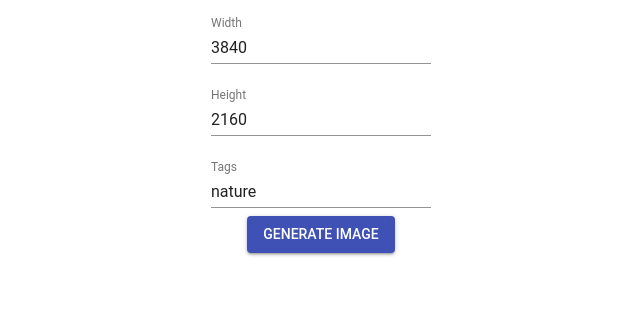
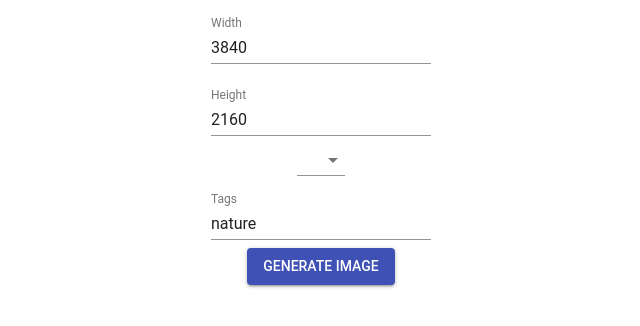
Before and after one commit to brandon-schabel/react-unsplashed-gen, a React (Create React App) app: page / in a window 1280 px wide. Shown: the top 326 px of the page, without its empty margins (319-959 px from the left). Built offline with nearby package versions, Linux system fonts and the light colour scheme.

Commit message:
add drop down for common screen resolutions

```diff
--- a/src/App.js
+++ b/src/App.js
@@ -1,6 +1,8 @@
 import React, { Component } from 'react';
 import Button from '@material-ui/core/Button';
 import TextField from '@material-ui/core/TextField'
+import Select from '@material-ui/core/Select'
+import MenuItem from '@material-ui/core/MenuItem'
 import './App.css';
 
 class App extends Component {
@@ -11,29 +13,18 @@ class App extends Component {
       imageWidth: '3840',
       imageHeight: '2160',
       tags: 'nature',
+      selectorValue: '',
+
     }
-    this.handleSubmit = this.handleSubmit.bind(this);
-    this.generateUrl = this.generateUrl.bind(this);
-    this.handleChange = this.handleChange.bind(this);
   }
 
-  generateUrl(imageWidth, imageHeight, tags) {
-    // console.log(width, height, tags)
-    //const splitTags = tags.split(" ");
-    // console.log('split', splitTags)
+  generateUrl = (imageWidth, imageHeight, tags) => {
     let generatedUrl = 'https://source.unsplash.com/' + imageWidth + 'x' + imageHeight + '/?' + tags
 
-    /*
-    for(let i = 0; i < splitTags.length; i++) {
-      generatedUrl.concat('tag'+',')
-    }
-    */
-
-    console.log(generatedUrl);
     return generatedUrl;
   }
 
-  handleSubmit(event) {
+  handleSubmit = (event) => {
     event.preventDefault();
     let url = 'https://source.unsplash.com/' + this.state.imageWidth + 'x' + this.state.imageHeight + '/?' + this.state.tags
     console.log(url);
@@ -46,8 +37,44 @@ class App extends Component {
     });
   };
 
+  handleSelectChange = event => {
+    let height = 0;
+    let width = 0;
+    console.log(event.target.value);
+    this.setState({ selectorValue: event.target.value });
+    switch(event.target.value) {
+      case "1080":
+        width = 1920
+        height = 1080
+        break;
+      case "1440":
+        width = 2560
+        height = 1440
+        break;
+      case "4k":
+        width = 3840
+        height = 2080
+        break;
+      case "4k-uwide":
+        width = 3840
+        height = 1440
+        break;
+      case "mbp16-18":
+        width = 2880
+        height = 1880
+        break;
+      default:
+        width = 3840
+        height = 2080
+    }
+
+    this.setState({
+      imageWidth: width,
+      imageHeight: height
+    })
+  }
+
   render() {
-    // console.log(this.state)
     return (
       <div className="App">
         <form noValidate autoComplete="off" className="MainForm">
@@ -67,6 +94,16 @@ class App extends Component {
             onChange={this.handleChange('height')}
           />
 
+          <Select value={this.state.selectorValue}
+                  onChange={this.handleSelectChange}
+            >
+            <MenuItem value={'1080'}>1080p</MenuItem>
+            <MenuItem value={'1440'}>1440p</MenuItem>
+            <MenuItem value={'4k'}>4k</MenuItem>
+            <MenuItem value={'4k-uwide'}>4k Ultra Wide</MenuItem>
+            <MenuItem value={'mbp16-18'}>Macbook Pro 2016-2018</MenuItem>
+          </Select>
+
           <TextField
             id="standard-controlled"
             value={this.state.tags}
```
Also changed, not shown: package.json (+8 -2 lines), 1 other file (tests, documents, lock files or other folders).
